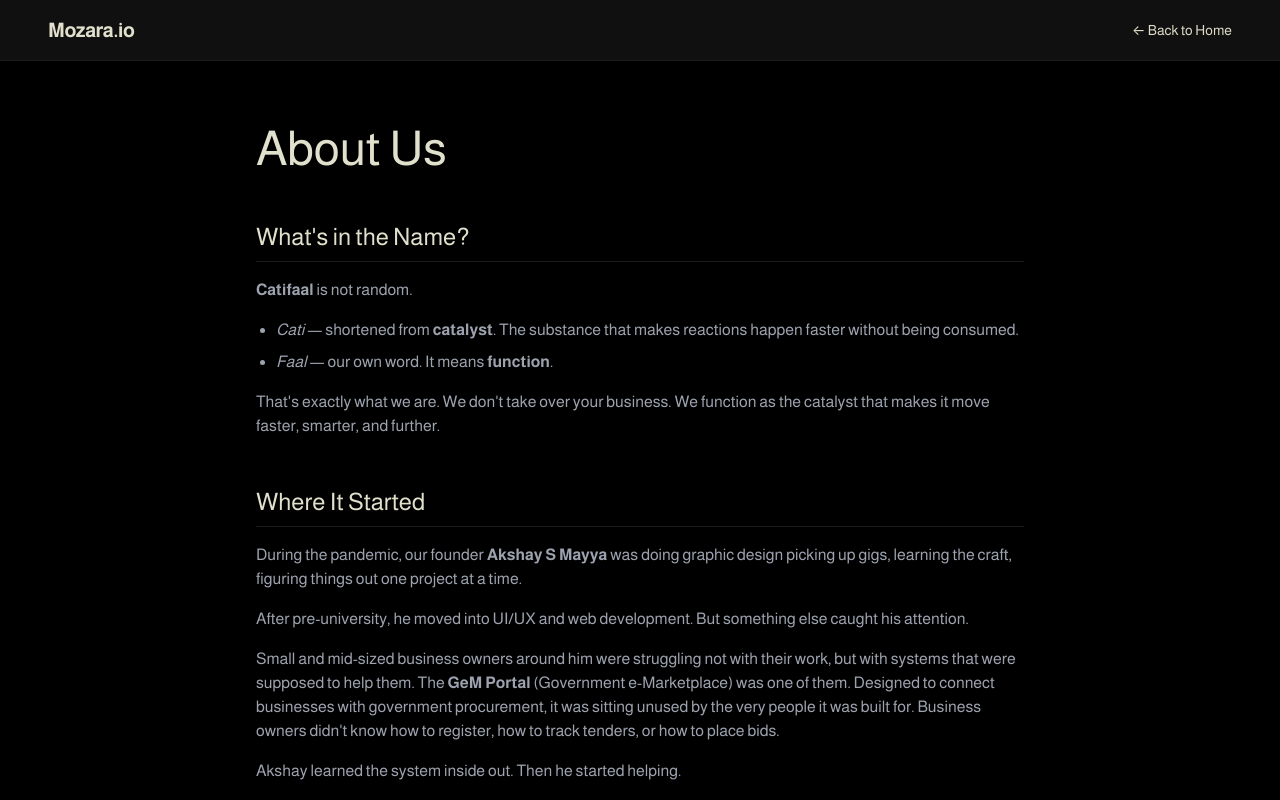
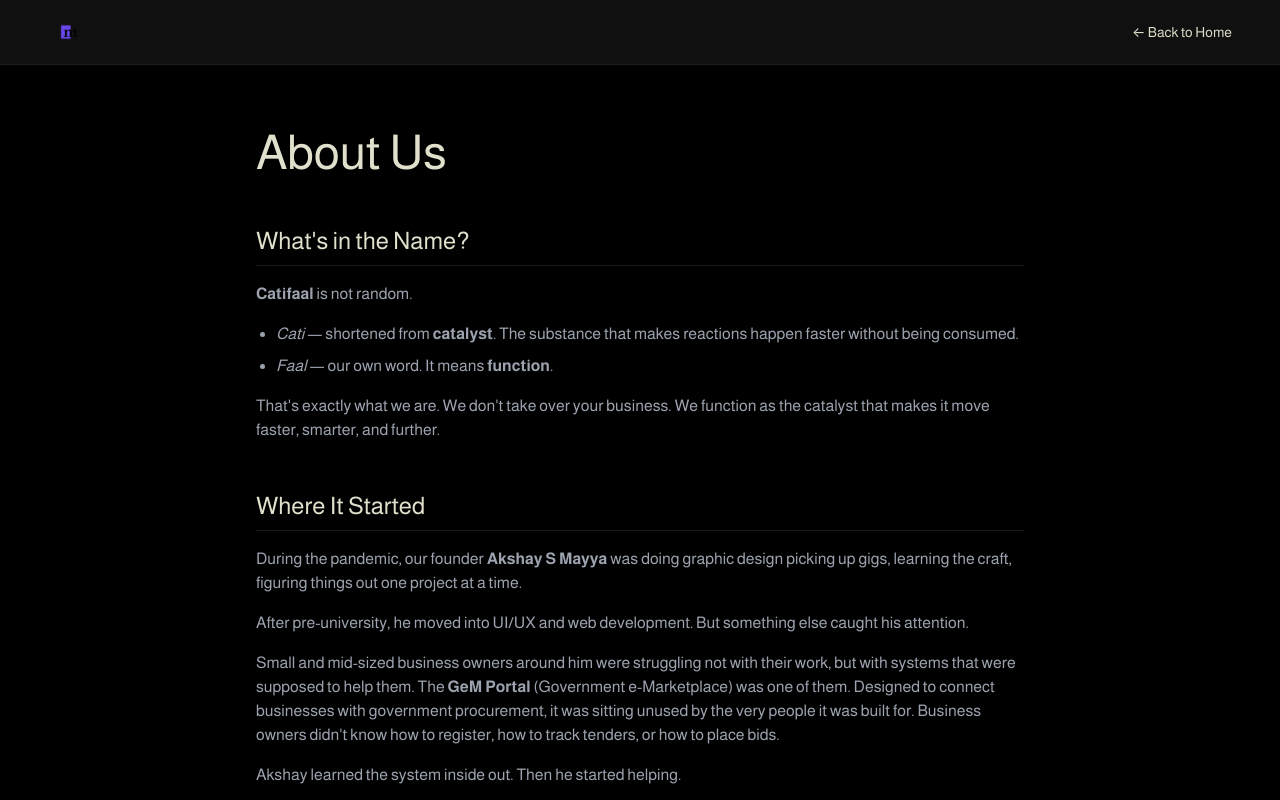
Before and after one commit to akshaymayya/mukt, a React (Vite) app in the folder mukt-landing/: page /about in a window 1280 px wide. Shown: the top 800 px of the page. Built offline with nearby package versions, Linux system fonts and the light colour scheme; no server answers.

Commit message:
Updated text logo to image logo everywhere

```diff
--- a/mukt-landing/src/pages/AboutUs.jsx
+++ b/mukt-landing/src/pages/AboutUs.jsx
@@ -11,8 +11,8 @@
 
       {/* Simple Header */}
       <nav className="bg-[#101010] border-b border-white/5 py-4 px-6 md:px-12 flex items-center justify-between sticky top-0 z-50">
-        <Link to="/" className="font-bold text-lg md:text-xl tracking-tight text-[#E1E0CC]">
-          Mozara.io
+        <Link to="/" className="flex items-center">
+          <img src="/logo.png" alt="Mozara Logo" className="h-6 md:h-8 w-auto object-contain" />
         </Link>
         <Link to="/" className="text-primary text-sm hover:text-white transition-colors">
           &larr; Back to Home
--- a/mukt-landing/src/pages/PrivacyPolicy.jsx
+++ b/mukt-landing/src/pages/PrivacyPolicy.jsx
@@ -11,8 +11,8 @@
 
       {/* Simple Header */}
       <nav className="bg-[#101010] border-b border-white/5 py-4 px-6 md:px-12 flex items-center justify-between sticky top-0 z-50">
-        <Link to="/" className="font-bold text-lg md:text-xl tracking-tight text-[#E1E0CC]">
-          Mozara.io
+        <Link to="/" className="flex items-center">
+          <img src="/logo.png" alt="Mozara Logo" className="h-6 md:h-8 w-auto object-contain" />
         </Link>
         <Link to="/" className="text-primary text-sm hover:text-white transition-colors">
           &larr; Back to Home
--- a/mukt-landing/src/pages/Terms.jsx
+++ b/mukt-landing/src/pages/Terms.jsx
@@ -11,8 +11,8 @@
 
       {/* Simple Header */}
       <nav className="bg-[#101010] border-b border-white/5 py-4 px-6 md:px-12 flex items-center justify-between sticky top-0 z-50">
-        <Link to="/" className="font-bold text-lg md:text-xl tracking-tight text-[#E1E0CC]">
-          Mozara.io
+        <Link to="/" className="flex items-center">
+          <img src="/logo.png" alt="Mozara Logo" className="h-6 md:h-8 w-auto object-contain" />
         </Link>
         <Link to="/" className="text-primary text-sm hover:text-white transition-colors">
           &larr; Back to Home
--- a/mukt-landing/src/sections/HeroSection.jsx
+++ b/mukt-landing/src/sections/HeroSection.jsx
@@ -27,9 +27,9 @@
         {/* Navbar */}
         <div className="absolute top-0 left-1/2 -translate-x-1/2 z-50 w-full max-w-7xl px-4 md:px-0">
           <nav className="bg-black/90 backdrop-blur-md rounded-b-2xl md:rounded-b-3xl px-6 py-3 md:px-10 flex items-center justify-between shadow-2xl mx-auto w-fit md:w-auto">
-            {/* Text Logo */}
-            <div className="flex items-center justify-center font-bold text-lg md:text-xl tracking-tight text-[#E1E0CC] mr-6 md:mr-14">
-              Mozara.io
+            {/* Logo */}
+            <div className="flex items-center justify-center mr-6 md:mr-14">
+              <img src="/logo.png" alt="Mozara" className="h-8 md:h-10 w-auto object-contain" />
             </div>
 
             <div className="flex items-center gap-4 sm:gap-6 md:gap-10">
```
